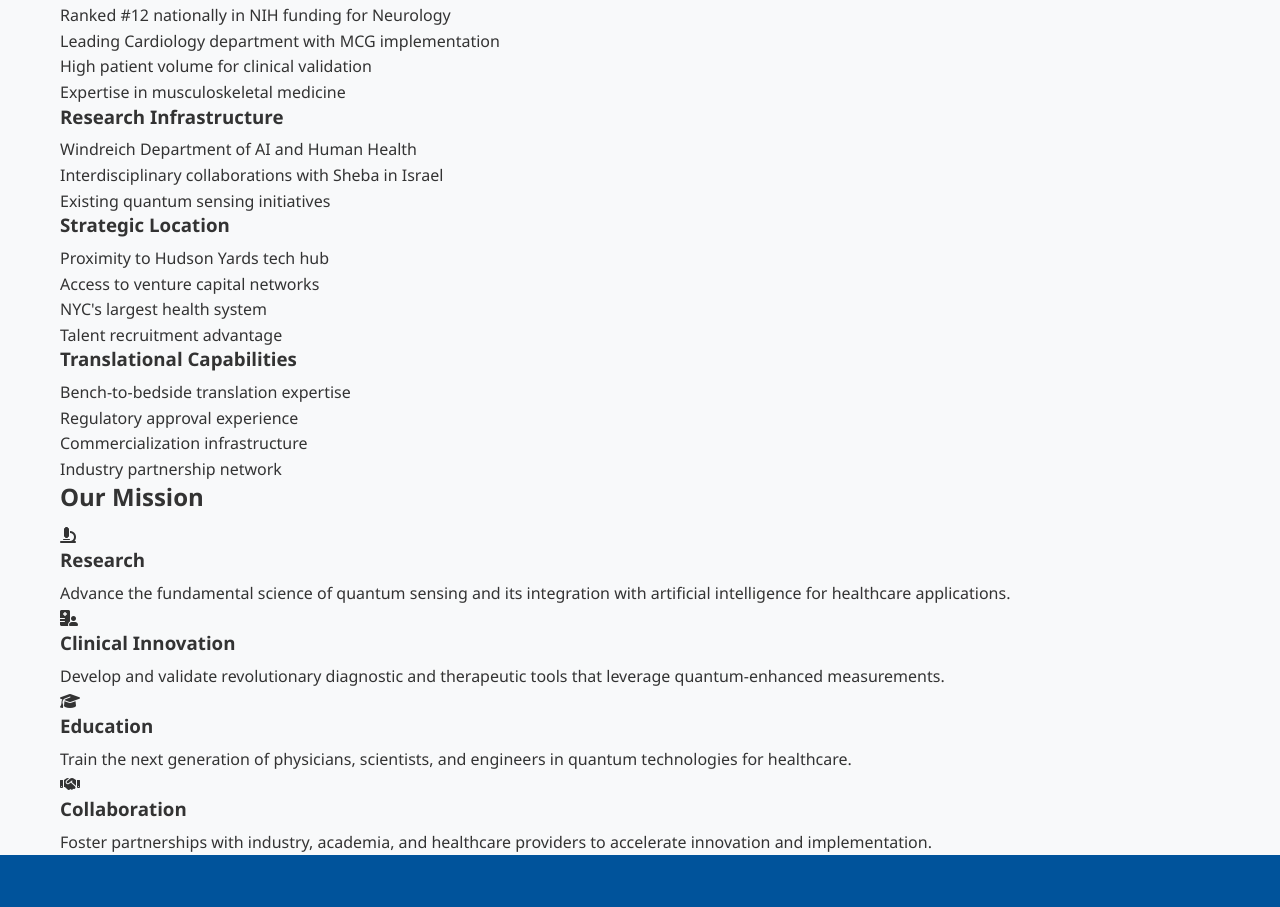
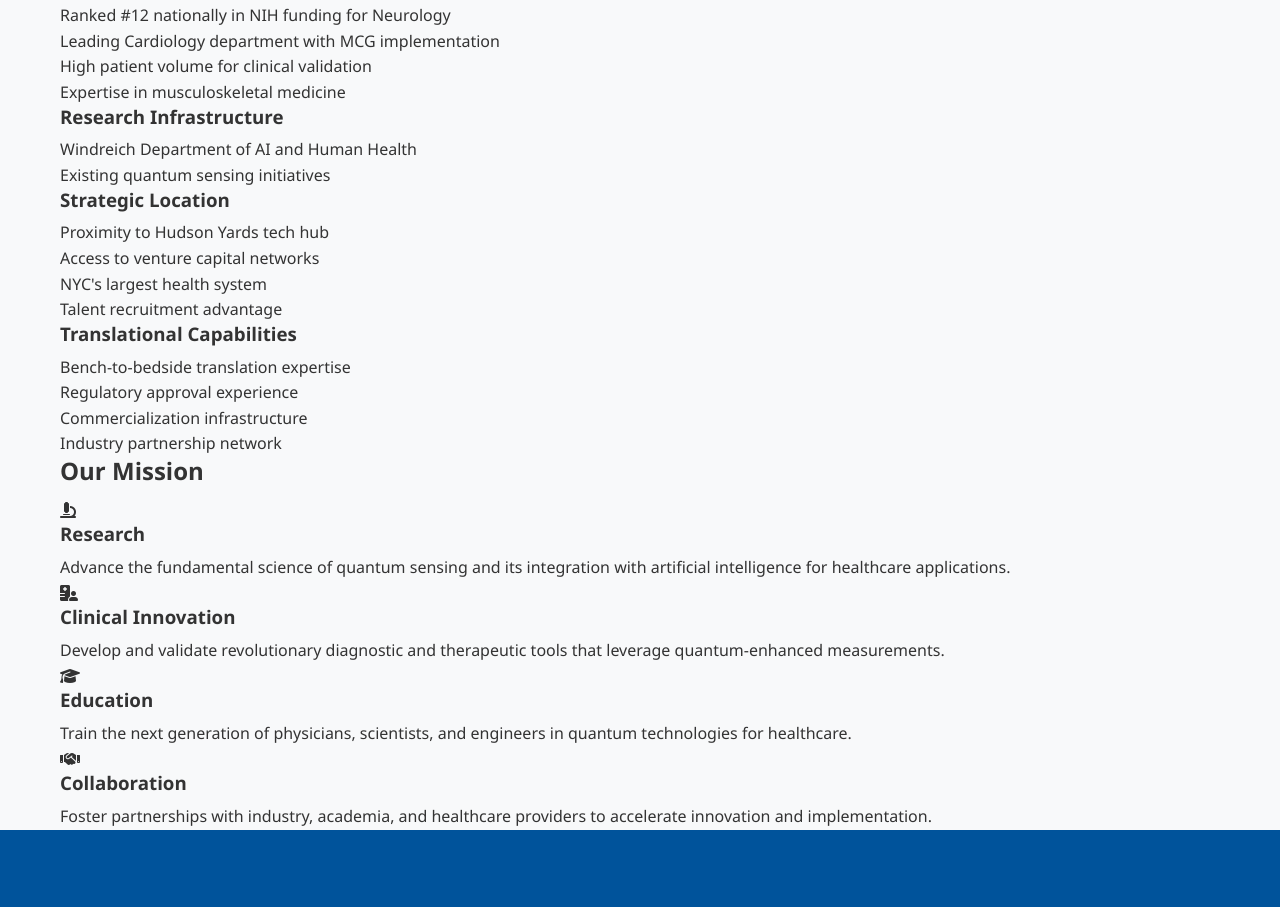
Before and after one commit to jeffbander/quantum-sensing-interactive, a plain HTML site: page website/about.html in a window 1280 px wide. Shown: the part 2359-3266 px from the top of the page. Drawn offline with Linux system fonts and the light colour scheme.

Commit message:
Update about.html
No Israel mention

```diff
--- a/website/about.html
+++ b/website/about.html
@@ -79,7 +79,6 @@
                     <h3>Research Infrastructure</h3>
                     <ul>
                         <li>Windreich Department of AI and Human Health</li>
-                        <li>Interdisciplinary collaborations with Sheba in Israel</li>
                         <li>Existing quantum sensing initiatives</li>
                     </ul>
 
```
